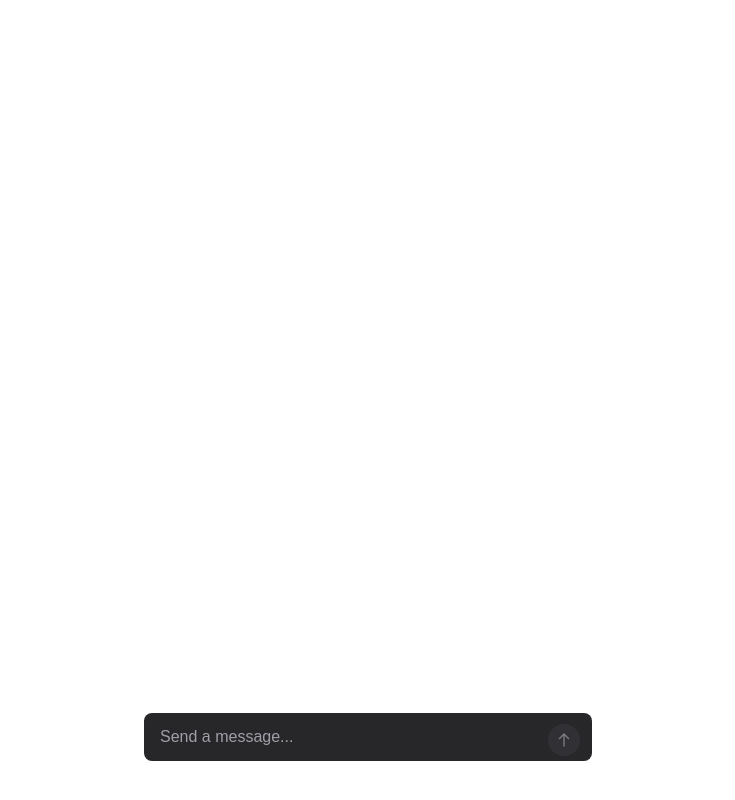
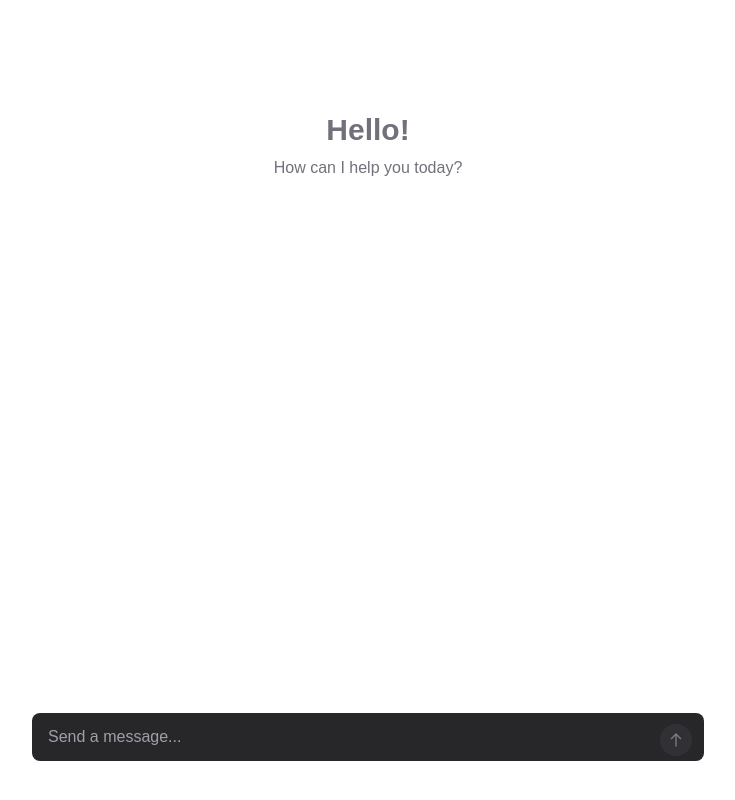
Before and after one commit to PovedaAqui/cybertraceai-ops-2, a Next.js app: page / in a window 1280 px wide. Shown: the whole page, without its empty margins (272-1007 px from the left). Built offline with nearby package versions, Linux system fonts and the light colour scheme.

Commit message:
components updated

```diff
--- a/app/page.tsx
+++ b/app/page.tsx
@@ -2,64 +2,17 @@
 
 import { useChat } from '@ai-sdk/react';
 import ChatInput from '@/components/ChatInput';
-import IndividualMessage from '@/components/IndividualMessage';
+import MessagesList from '@/components/MessagesList';
 
 export default function Chat() {
-  const { messages, append } = useChat();
+  const { messages, append, status } = useChat();
+
   return (
-    <div className="flex flex-col w-full max-w-md py-24 mx-auto stretch">
-      {messages.flatMap(message =>
-        message.parts.map((part, i) => {
-          if (part.type === 'text') {
-            return (
-              <IndividualMessage
-                key={`${message.id}-${i}`}
-                message={{ role: message.role as 'user' | 'assistant', content: part.text }}
-              />
-            );
-          }
-
-          if (part.type === 'tool-invocation') {
-            const { toolInvocation } = part;
-            const key = `${message.id}-${i}`;
-
-            // Render different states of the tool invocation
-            if (
-              toolInvocation.state === 'partial-call' ||
-              toolInvocation.state === 'call'
-            ) {
-              return (
-                <div
-                  key={key}
-                  className="bg-zinc-100 dark:bg-zinc-800 p-2 rounded text-sm font-mono break-words mb-4"
-                >
-                  <span className="font-semibold">🔧 Tool&nbsp;{toolInvocation.toolName}</span>
-                  {': '}
-                  <code>{JSON.stringify(toolInvocation.args, null, 2)}</code>
-                </div>
-              );
-            }
-
-            if (toolInvocation.state === 'result') {
-              return (
-                <div
-                  key={key}
-                  className="bg-green-50 dark:bg-green-900 p-2 rounded text-sm font-mono break-words mb-4"
-                >
-                  <span className="font-semibold">✅ {toolInvocation.toolName}&nbsp;result</span>
-                  {': '}
-                  <code>{JSON.stringify(toolInvocation.result, null, 2)}</code>
-                </div>
-              );
-            }
-          }
-
-          return null;
-        }),
-      )}
+    <div className="flex flex-col w-full max-w-2xl py-24 mx-auto stretch">
+      <MessagesList messages={messages} status={status} />
 
       {/* Chat input fixed at the bottom */}
-      <div className="fixed bottom-0 w-full max-w-md mb-8">
+      <div className="fixed bottom-0 w-full max-w-2xl mb-8">
         <ChatInput
           onSend={message =>
             append({ role: 'user', content: message }).catch(console.error)
--- /dev/null
+++ b/components/Greeting.tsx
@@ -0,0 +1,12 @@
+import React from 'react';
+
+const Greeting = () => {
+  return (
+    <div className="flex flex-col items-center justify-center h-full text-center text-zinc-500 dark:text-zinc-400">
+      <h1 className="text-3xl font-semibold">Hello!</h1>
+      <p className="mt-2">How can I help you today?</p>
+    </div>
+  );
+};
+
+export default Greeting;
--- /dev/null
+++ b/components/MessagesList.tsx
@@ -0,0 +1,108 @@
+'use client';
+
+import { useEffect, useRef } from 'react';
+import type { Message } from '@ai-sdk/react';
+import Greeting from './Greeting';
+import IndividualMessage from './IndividualMessage';
+import ThinkingMessage from './ThinkingMessage';
+
+type MessagesListProps = {
+  messages: Readonly<Message[]>;
+  status: 'submitted' | 'streaming' | 'ready' | 'error' | 'idle';
+};
+
+export default function MessagesList({
+  messages,
+  status,
+}: MessagesListProps) {
+  const messagesEndRef = useRef<HTMLDivElement>(null);
+
+  useEffect(() => {
+    messagesEndRef.current?.scrollIntoView({ behavior: 'smooth' });
+  }, [messages, status]);
+
+  const lastMessageIsUser =
+    messages.length > 0 && messages[messages.length - 1].role === 'user';
+
+  const showThinking = status === 'submitted' || status === 'streaming';
+
+  return (
+    <div className="flex-1 flex flex-col overflow-y-auto space-y-4 p-4">
+      {messages.length === 0 && !showThinking ? (
+        <Greeting />
+      ) : (
+        messages.flatMap(message => {
+          if (!message.parts) {
+            if (
+              (message.role === 'user' || message.role === 'assistant') &&
+              message.content
+            ) {
+              return (
+                <IndividualMessage
+                  key={message.id}
+                  message={{ role: message.role, content: message.content }}
+                />
+              );
+            }
+            return null;
+          }
+
+          return message.parts.map((part, i) => {
+            const key = `${message.id}-${i}`;
+
+            if (part.type === 'text') {
+              return (
+                <IndividualMessage
+                  key={key}
+                  message={{
+                    role: message.role as 'user' | 'assistant',
+                    content: part.text,
+                  }}
+                />
+              );
+            }
+
+            if (part.type === 'tool-invocation') {
+              const { toolInvocation } = part;
+              if (
+                toolInvocation.state === 'partial-call' ||
+                toolInvocation.state === 'call'
+              ) {
+                return (
+                  <div
+                    key={key}
+                    className="bg-zinc-100 dark:bg-zinc-800 p-2 rounded text-sm font-mono break-words mb-4"
+                  >
+                    <span className="font-semibold">
+                      🔧 Tool&nbsp;{toolInvocation.toolName}
+                    </span>
+                    {': '}
+                    <code>{JSON.stringify(toolInvocation.args, null, 2)}</code>
+                  </div>
+                );
+              }
+
+              if (toolInvocation.state === 'result') {
+                return (
+                  <div
+                    key={key}
+                    className="bg-green-50 dark:bg-green-900 p-2 rounded text-sm font-mono break-words mb-4"
+                  >
+                    <span className="font-semibold">
+                      ✅ {toolInvocation.toolName}&nbsp;result
+                    </span>
+                    {': '}
+                    <code>{JSON.stringify(toolInvocation.result, null, 2)}</code>
+                  </div>
+                );
+              }
+            }
+            return null;
+          });
+        })
+      )}
+      {showThinking && lastMessageIsUser && <ThinkingMessage />}
+      <div ref={messagesEndRef} />
+    </div>
+  );
+}
--- /dev/null
+++ b/components/ThinkingMessage.tsx
@@ -0,0 +1,20 @@
+import React from 'react';
+
+const ThinkingMessage = () => {
+  return (
+    <div className="flex items-center space-x-2 text-zinc-500 dark:text-zinc-400">
+      <div className="w-2 h-2 bg-zinc-500 rounded-full animate-pulse dark:bg-zinc-400"></div>
+      <div
+        className="w-2 h-2 bg-zinc-500 rounded-full animate-pulse dark:bg-zinc-400"
+        style={{ animationDelay: '0.2s' }}
+      ></div>
+      <div
+        className="w-2 h-2 bg-zinc-500 rounded-full animate-pulse dark:bg-zinc-400"
+        style={{ animationDelay: '0.4s' }}
+      ></div>
+      <span className="text-sm">Hmm...</span>
+    </div>
+  );
+};
+
+export default ThinkingMessage;
```
